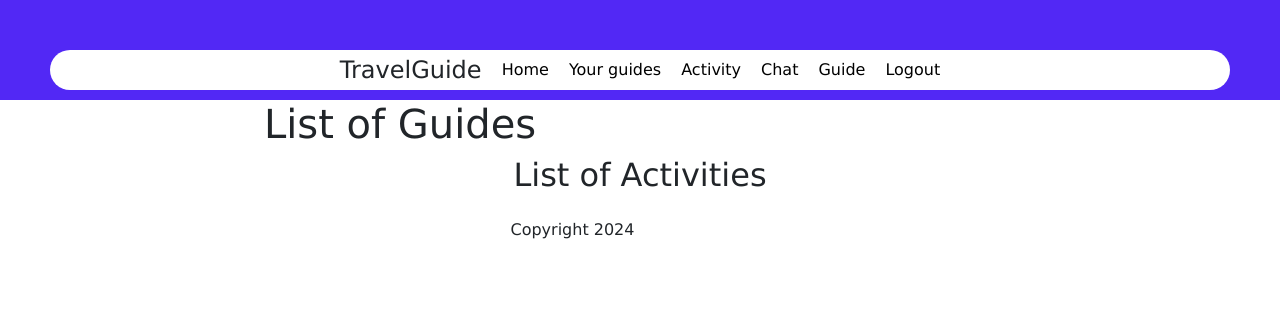
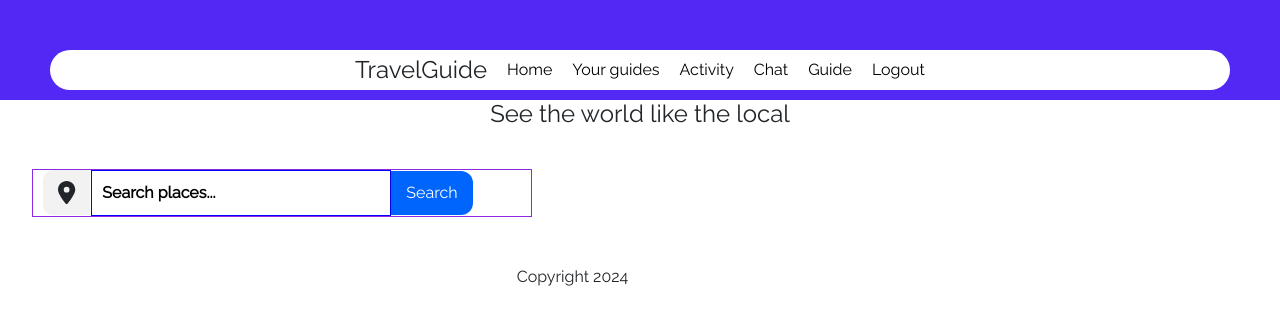
Before and after one commit to jgooday48/Lap4-Project-Client, a React (Vite) app: page /places/placeId/1 in a window 1280 px wide. Shown: the top 324 px of the page. Built offline with nearby package versions, Linux system fonts and the light colour scheme; no server answers.

Commit message:
add search

```diff
--- a/src/App.css
+++ b/src/App.css
@@ -1,6 +1,10 @@
+@import url('https://fonts.googleapis.com/css2?family=Raleway&display=swap');
+
+
 * {
   margin:0;
   padding:0;
+  font-family: Raleway;
 }
 
 #root {
--- /dev/null
+++ b/src/pages/TouristGuidePage/SearchForm.css
@@ -0,0 +1,67 @@
+
+/* .search{
+  padding: 40px;
+} */
+
+.search-form{
+    padding: 2em;
+
+
+}
+
+.search-container{
+    border: 1px solid blueviolet;
+    position: relative;
+    width: 500px;
+}
+
+#location-dot{
+    background-color:#F2F2F2;
+    /* border: 1px solid black; */
+    position: absolute;
+    left: 10px;
+    height: 23px;
+
+}
+
+.fa-location-dot {
+    font-size: 15px;
+    padding: 11px 15px;
+    border-top-left-radius: 10px;
+    border-bottom-left-radius: 10px;
+}
+
+.search-input {
+
+    border: none;
+    outline: none;
+    padding: 10px;
+    font-size: 16px;
+    font-weight: bold;
+    margin: 0;
+    border: 1px solid blue;
+    width: 300px;
+
+
+}
+
+.search-input::placeholder{
+      color: black;
+}
+
+
+.search-button {
+    background-color: #0065FC;
+    color: white;
+    border: none;
+    outline: none;
+    padding: 10px 15px;
+    border-top-right-radius: 12px;
+    border-bottom-right-radius: 12px;
+    cursor: pointer;
+}
+
+
+#magnifying-icon {
+    display: none;
+}
--- /dev/null
+++ b/src/pages/TouristGuidePage/SearchForm.jsx
@@ -0,0 +1,42 @@
+import { faLocationDot, faMagnifyingGlass } from '@fortawesome/free-solid-svg-icons'
+import { FontAwesomeIcon } from '@fortawesome/react-fontawesome'
+import React, { useEffect, useState } from 'react'
+import './SearchForm.css'
+import { useLocation, useParams } from 'react-router'
+
+const SearchForm = () => {
+    const { placeId } = useParams()
+    const location = useLocation()
+    const searchRes = location.state && location.state.search
+    const [search, setSearch] = useState(searchRes)
+
+
+    useEffect(() => {
+        console.log("Search result: ", searchRes)
+    })
+
+
+    return (
+        <form action="" className="search-form">
+            <div className="search-container">
+                <FontAwesomeIcon icon={faLocationDot} id="location-dot"/>
+                <input
+                    type="text"
+                    className="search-input"
+                    placeholder="Search places..."
+                    value={search}
+                />
+                <button className="search-button" type="submit">Search</button>
+                <FontAwesomeIcon icon={faMagnifyingGlass} id="magnifying-icon"/>
+            </div>
+            <section className="search-filters">
+
+            </section>
+
+
+        </form>
+
+    )
+}
+
+export default SearchForm
--- a/src/pages/TouristGuidePage/index.jsx
+++ b/src/pages/TouristGuidePage/index.jsx
@@ -2,36 +2,41 @@ import React, { useState, useEffect} from 'react'
 
 import axios from 'axios';
 import { GuidesList } from '../../components';  // Adjust the import path based on your project structure
-import { useLocation } from 'react-router';
+import { useLocation, useParams } from 'react-router';
+import { baseApi } from '../../utils/baseApi';
+import SearchForm from './SearchForm';
 
 const TouristGuidePage = () => {
   const [guides, setGuides] = useState([]);
   const location = useLocation()
-  const filters = location.state && location.state.filters
+  const filters = location.state && location.state.selectedFilters
+  const {placeId} = useParams()
 
 
-     const fetchGuides = async () => {
-      // try {
-      //   const { data } = await axios.get('http://localhost:5000/guides');  // Update the API endpoint
-      //   setGuides(data['all guides']);
-      // } catch (error) {
-      //   console.error('Error fetching guides:', error);
-      //   setGuides([]); // Set guides to an empty array in case of an error
-      // }
+
+  const fetchGuides = async () => {
+    await axios.get("http://127.0.0.1:5000/guides/placeId:2")
+      .then(res => {
+        console.log(res.data)
+        setGuides(res.data)
+      })
+      .catch(e => console.log(e))
     };
 
 
   useEffect(() => {
-    console.log(filters)
-
     fetchGuides();
   }, []);
 
   return (
-    <div>
-      <h1>List of Guides</h1>
-      <GuidesList guides={guides} />
-      <h2>List of Activities </h2>
+    <div className="your-guides">
+      <div>
+        <h4>See the world like the local</h4>
+      </div>
+      <SearchForm/>
+
+
+
     </div>
   );
 };
--- a/src/pages/TouristHomePage/index.jsx
+++ b/src/pages/TouristHomePage/index.jsx
@@ -36,7 +36,7 @@ const TouristHomePage = () => {
   }
 
   const handleNavigate = () => {
-    navigate(`/places/placeId/${placePicked}`, {state: {selectedFilters}})
+    navigate(`/places/placeId/${placePicked}`, {state: {selectedFilters, search}})
   }
 
 
@@ -45,7 +45,7 @@ const TouristHomePage = () => {
     <div id="topContainer">
       <div id="headerContainer">
 
-        <h1>Discover the World with our Travel Guide App</h1>
+        <h1>See the world like the local</h1>
 
         <div className='form'>
 
```
Also changed, not shown: src/pages/TouristGuidePage/index.css (added).
